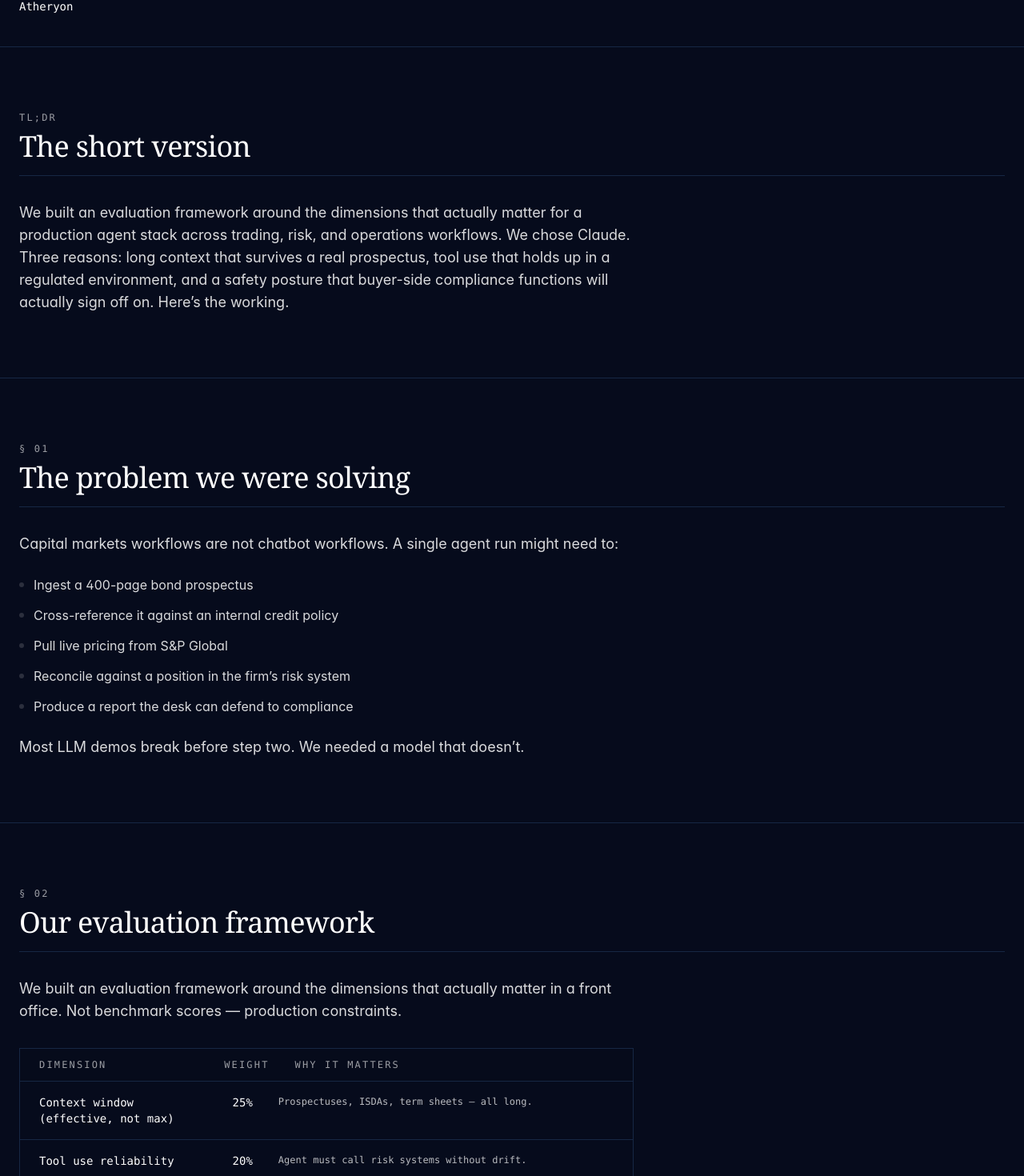
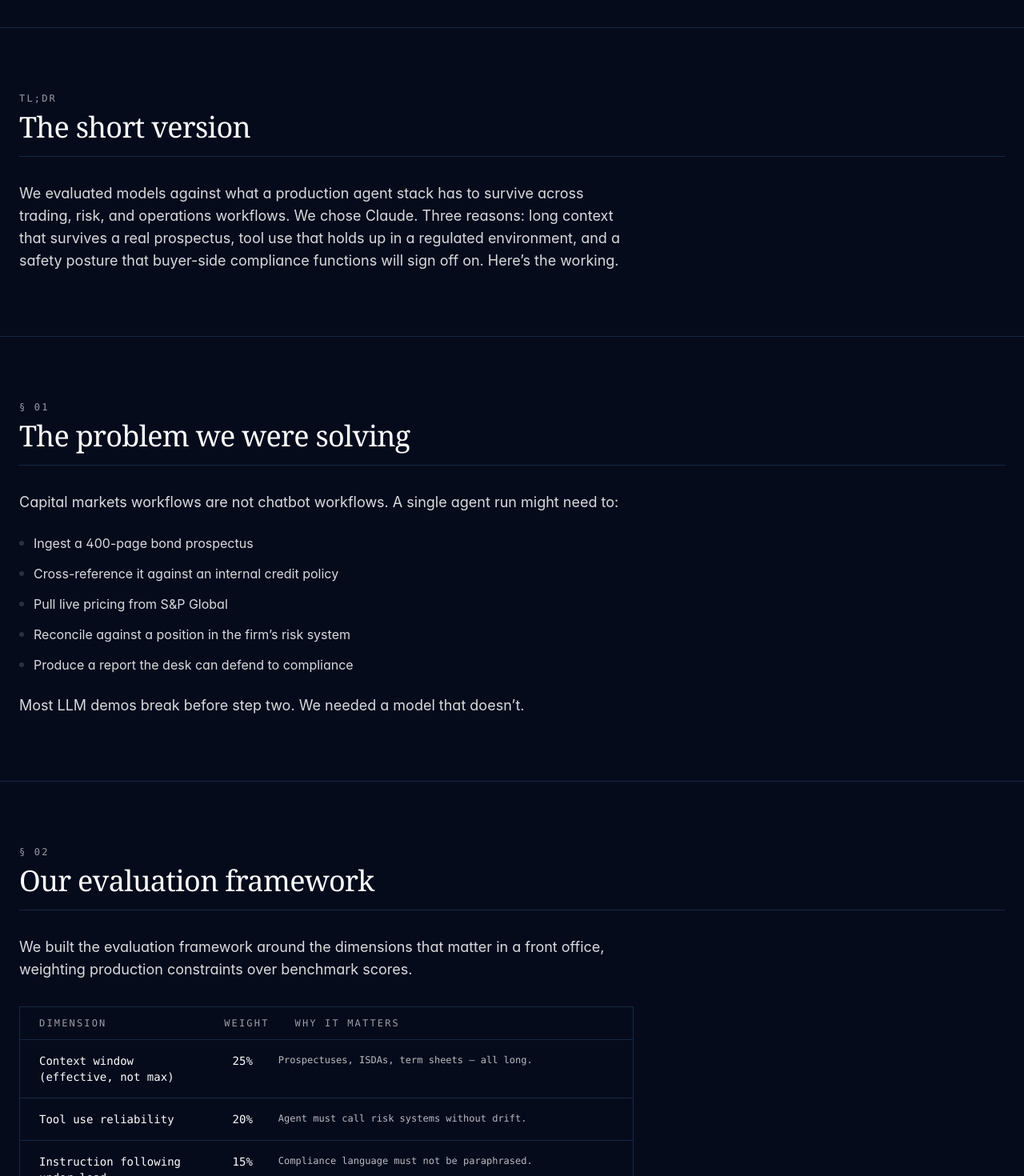
Before and after one commit to atheryon-ai/atheryon-website, a Next.js app: page /blog/why-claude in a window 1280 px wide. Shown: the part 604-2074 px from the top of the page at 80% size. Built offline with nearby package versions, Linux system fonts and the light colour scheme.

Commit message:
copy: /blog/why-claude dedupe repeated phrases; drop 'actually' and banned contrast
Co-Authored-By: Claude Fable 5 <noreply@anthropic.com>

```diff
--- a/src/app/(cm)/blog/why-claude/page.tsx
+++ b/src/app/(cm)/blog/why-claude/page.tsx
@@ -125,7 +125,7 @@ export default function WhyClaudePage() {
       <DocBanner
         label="atheryon / blog / why-claude"
         title={TITLE}
-        body="Long context that survives a prospectus, tool use that holds in a regulated environment, and a safety posture buyer-side compliance will sign off on. Here&rsquo;s the working."
+        body="Long context that survives a prospectus, tool use that holds in a regulated environment, and a safety posture buyer-side compliance will sign off on."
       />
 
       {/* Byline */}
@@ -153,13 +153,12 @@ export default function WhyClaudePage() {
       {/* TL;DR */}
       <DocSection label="TL;DR" title="The short version">
         <p className={prose}>
-          We built an evaluation framework around the dimensions that actually
-          matter for a production agent stack across trading, risk, and
-          operations workflows. We chose Claude. Three reasons: long context
-          that survives a real prospectus, tool use that holds up in a
-          regulated environment, and a safety posture that buyer-side
-          compliance functions will actually sign off on. Here&rsquo;s the
-          working.
+          We evaluated models against what a production agent stack has to
+          survive across trading, risk, and operations workflows. We chose
+          Claude. Three reasons: long context that survives a real prospectus,
+          tool use that holds up in a regulated environment, and a safety
+          posture that buyer-side compliance functions will sign off on.
+          Here&rsquo;s the working.
         </p>
       </DocSection>
 
@@ -197,9 +196,9 @@ export default function WhyClaudePage() {
       {/* §02 Evaluation framework */}
       <DocSection label="§ 02" title="Our evaluation framework">
         <p className={prose + ' mb-8'}>
-          We built an evaluation framework around the dimensions that actually
-          matter in a front office. Not benchmark scores — production
-          constraints.
+          We built the evaluation framework around the dimensions that matter
+          in a front office, weighting production constraints over benchmark
+          scores.
         </p>
         <div className="border border-charcoal/15 overflow-hidden max-w-3xl">
           <div
```
